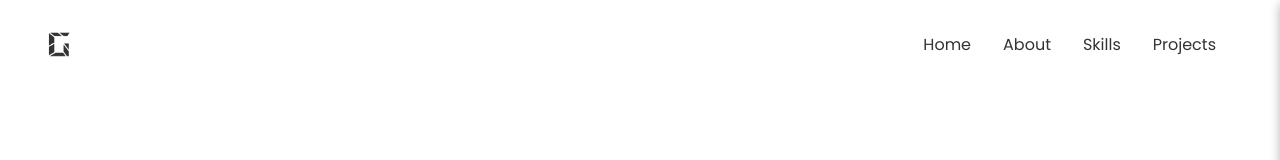
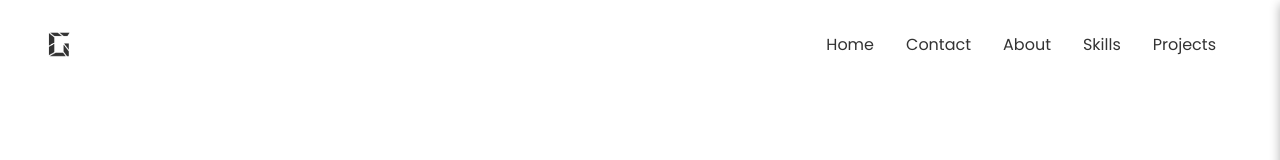
Before and after one commit to gengocodes/gengo-bit, a React (Create React App) app: page / in a window 1280 px wide. Shown: the top 160 px of the page. Built offline with nearby package versions, Linux system fonts and the light colour scheme.

Commit message:
add "contact" to header

```diff
--- a/src/App.jsx
+++ b/src/App.jsx
@@ -21,6 +21,7 @@ function App() {
       <div>
         <Header
           heroSectionRef={heroSectionRef}
+          contactSectionRef={contactSectionRef}
           aboutSectionRef={aboutSectionRef}
           skillsSectionRef={skillsSectionRef}
           projectsSectionRef={projectsSectionRef}
--- a/src/components/Header.jsx
+++ b/src/components/Header.jsx
@@ -7,6 +7,7 @@ function Header({
   aboutSectionRef,
   skillsSectionRef,
   projectsSectionRef,
+  contactSectionRef
 }) {
   const [isScrolled, setIsScrolled] = useState(false);
   const [isMenuOpen, setIsMenuOpen] = useState(false);
@@ -55,6 +56,7 @@ function Header({
         <button className="close-btn" onClick={toggleMenu}>&times;</button>
         <ul className="side-panel-links">
           <li><a href="#hero" onClick={() => handleScrollTo(heroSectionRef)}>Home</a></li>
+          <li><a href="#contact" onClick={() => handleScrollTo(contactSectionRef)}>Contact</a></li>
           <li><a href="#about" onClick={() => handleScrollTo(aboutSectionRef)}>About</a></li>
           <li><a href="#skills" onClick={() => handleScrollTo(skillsSectionRef)}>Skills</a></li>
           <li><a href="#projects" onClick={() => handleScrollTo(projectsSectionRef)}>Projects</a></li>
@@ -64,6 +66,7 @@ function Header({
       <nav className="desktop-nav">
         <ul>
           <li><a href="#hero" onClick={() => handleScrollTo(heroSectionRef)}>Home</a></li>
+          <li><a href="#contact" onClick={() => handleScrollTo(contactSectionRef)}>Contact</a></li>
           <li><a href="#about" onClick={() => handleScrollTo(aboutSectionRef)}>About</a></li>
           <li><a href="#skills" onClick={() => handleScrollTo(skillsSectionRef)}>Skills</a></li>
           <li><a href="#projects" onClick={() => handleScrollTo(projectsSectionRef)}>Projects</a></li>
```
